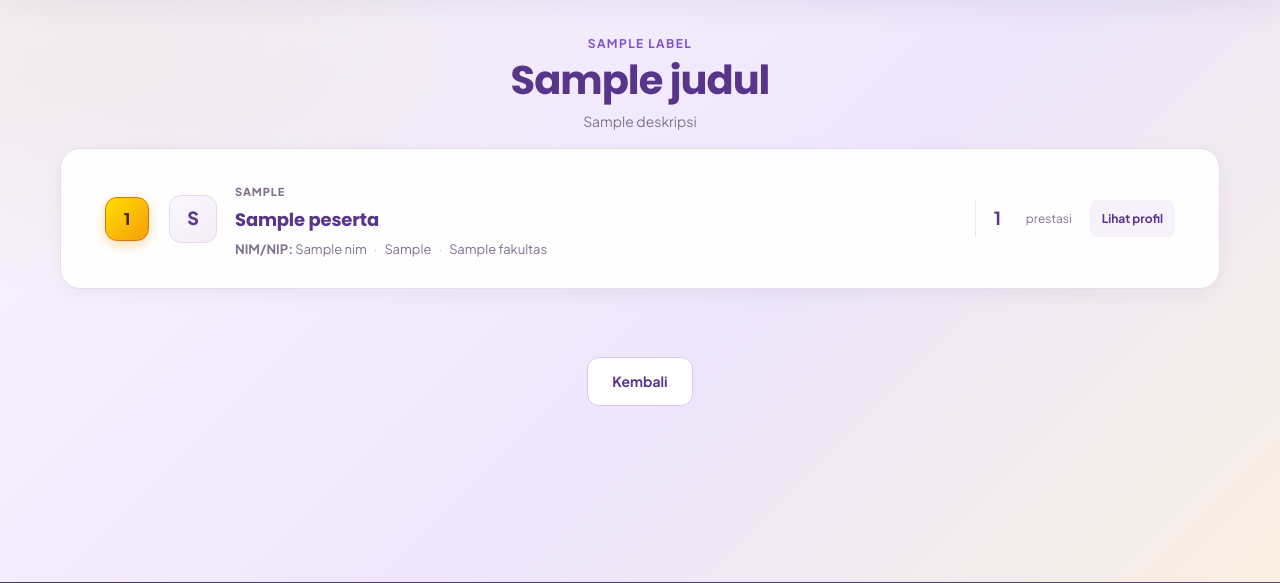
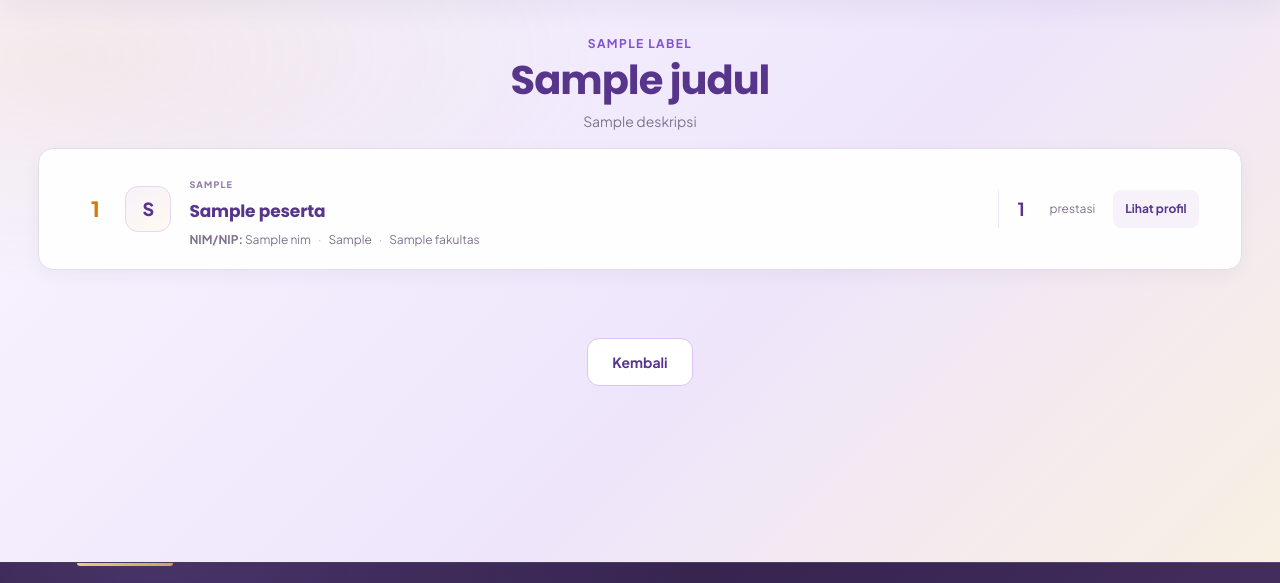
Before and after one commit to injanirevi/SIPRESKA, a Laravel app: template resources/views/prestasi/peserta-tingkat.blade.php in a window 1280 px wide. Shown: the part 83-666 px from the top of the page. Run offline with Laravel 12, Linux system fonts and the light colour scheme; data comes from the database, SQL or seed files in the repository; the template is opened without the code that fills it: most values are stand-ins (such as "Sample title", 1, 10 or a date in 2020).

Commit message:
style: nomor urut polos tanpa kotak dan kembalikan lebar kontainer seperti semula

```diff
--- a/resources/views/prestasi/peserta-tingkat.blade.php
+++ b/resources/views/prestasi/peserta-tingkat.blade.php
@@ -15,17 +15,17 @@
             @foreach ($peserta as $item)
                 @php($anggota = $item['anggota'])
                 <article class="participant-card participant-card-ranked">
-                    <!-- NOMOR PERINGKAT DI PINGGIR KIRI (ALA SS KE-2) -->
-                    <div class="participant-rank-box {{ $loop->iteration <= 3 ? 'rank-podium-' . $loop->iteration : '' }}" title="Peringkat {{ $loop->iteration }}">
+                    <!-- NOMOR BIASA TANPA KOTAK (1, 2, 3, dst) -->
+                    <span class="participant-rank-plain {{ $loop->iteration <= 3 ? 'rank-podium-' . $loop->iteration : '' }}">
                         {{ $loop->iteration }}
-                    </div>
+                    </span>
 
-                    <!-- AVATAR INISIAL BERSIH -->
+                    <!-- AVATAR ASLI SEMULA -->
                     <div class="participant-card-avatar" aria-hidden="true">
                         {{ \Illuminate\Support\Str::upper(\Illuminate\Support\Str::substr($item['nama'], 0, 1)) }}
                     </div>
 
-                    <!-- INFORMASI PESERTA -->
+                    <!-- DATA MAHASISWA / DOSEN -->
                     <div class="participant-card-main">
                         <span class="participant-card-role">{{ $item['jenis_sivitas'] ? ucfirst($item['jenis_sivitas']) : 'Sivitas Akademika' }}</span>
                         <h2>{{ $item['nama'] }}</h2>
@@ -37,7 +37,7 @@
                         </p>
                     </div>
 
-                    <!-- JUMLAH PRESTASI & LINK PROFIL -->
+                    <!-- JUMLAH PRESTASI -->
                     <div class="participant-card-side">
                         <strong>{{ $item['prestasis']->count() }}</strong>
                         <span>prestasi</span>
@@ -56,131 +56,46 @@
 </section>
 
 <style>
-/* Kontainer direktori dengan padding dalam yang lega */
-.participant-directory {
-    width: min(92%, 1160px) !important;
-    margin-inline: auto !important;
-    padding: 12px 24px !important;
-    border-radius: 20px !important;
-}
-
-/* Kartu baris peserta dengan 4 kolom proporsional (Nomor | Avatar | Info | Aksi) */
+/* Kembalikan ukuran kontainer tabel seperti semula dari CSS asli (tidak mengecil) */
 .participant-card.participant-card-ranked {
     display: grid !important;
-    grid-template-columns: 46px 48px minmax(0, 1fr) minmax(130px, auto) !important;
+    grid-template-columns: 28px 48px minmax(0, 1fr) minmax(130px, auto) !important;
     align-items: center !important;
-    gap: 18px !important;
+    gap: 16px !important;
     padding: 16px 20px !important;
 }
 
-/* Kotak nomor peringkat di pinggir kiri (ala SS ke-2 tapi proporsional dan tidak mepet) */
-.participant-rank-box {
-    width: 44px;
-    height: 44px;
-    border-radius: 12px;
-    display: flex;
-    align-items: center;
-    justify-content: center;
-    font-size: 16px;
+/* Nomor biasa polos tanpa kotak, bersih & elegan */
+.participant-rank-plain {
+    font-size: 21px;
     font-weight: 800;
     color: #5B3A8E;
-    background: #F3EDF9;
-    border: 1.5px solid #E4D7F5;
-    flex-shrink: 0;
-    transition: transform 0.18s ease;
+    text-align: center;
+    line-height: 1;
+    display: block;
+    user-select: none;
 }
 
-.participant-card:hover .participant-rank-box {
-    transform: scale(1.05);
+.participant-rank-plain.rank-podium-1 {
+    color: #D97706 !important;
 }
 
-/* Warna podium 1, 2, 3 yang cerah dan elegan */
-.participant-rank-box.rank-podium-1 {
-    background: linear-gradient(135deg, #FFDF00 0%, #F59E0B 100%) !important;
-    color: #452200 !important;
-    border-color: #D97706 !important;
-    box-shadow: 0 4px 12px rgba(245, 158, 11, 0.35) !important;
+.participant-rank-plain.rank-podium-2 {
+    color: #475569 !important;
 }
 
-.participant-rank-box.rank-podium-2 {
-    background: linear-gradient(135deg, #F1F5F9 0%, #CBD5E1 100%) !important;
-    color: #1E293B !important;
-    border-color: #94A3B8 !important;
-    box-shadow: 0 4px 12px rgba(148, 163, 184, 0.3) !important;
-}
-
-.participant-rank-box.rank-podium-3 {
-    background: linear-gradient(135deg, #FFEDD5 0%, #FB923C 100%) !important;
-    color: #7C2D12 !important;
-    border-color: #EA580C !important;
-    box-shadow: 0 4px 12px rgba(251, 146, 60, 0.3) !important;
-}
-
-/* Avatar inisial */
-.participant-card-avatar {
-    width: 48px !important;
-    height: 48px !important;
-    border-radius: 12px !important;
-    display: flex !important;
-    align-items: center !important;
-    justify-content: center !important;
-    font-size: 18px !important;
-    font-weight: 750 !important;
-    background: linear-gradient(145deg, #FAF7FD, #F3EDF9) !important;
-    border: 1px solid #E6D8EF !important;
-    color: #5B3A8E !important;
-    flex-shrink: 0 !important;
-}
-
-.participant-card-role {
-    display: inline-block;
-    color: var(--muted);
-    font-size: 11px;
-    font-weight: 750;
-    letter-spacing: .08em;
-    text-transform: uppercase;
-}
-
-.participant-card-main h2 {
-    margin: 3px 0 5px;
-    color: var(--purple-dark);
-    font-size: 18px;
-}
-
-.participant-card-meta {
-    display: flex;
-    flex-wrap: wrap;
-    gap: 7px;
-    margin: 0;
-    color: var(--muted);
-    font-size: 13px;
-}
-
-.participant-card-meta span + span::before {
-    content: '·';
-    margin-right: 7px;
-    color: #C8B8DA;
+.participant-rank-plain.rank-podium-3 {
+    color: #B45309 !important;
 }
 
 @media (max-width: 760px) {
-    .participant-directory {
-        padding: 8px 12px !important;
-    }
     .participant-card.participant-card-ranked {
-        grid-template-columns: 36px 42px minmax(0, 1fr) !important;
+        grid-template-columns: 24px 42px minmax(0, 1fr) !important;
         gap: 12px !important;
         padding: 14px 10px !important;
     }
-    .participant-rank-box {
-        width: 36px;
-        height: 36px;
-        font-size: 14px;
-        border-radius: 10px;
-    }
-    .participant-card-avatar {
-        width: 40px !important;
-        height: 40px !important;
-        font-size: 16px !important;
+    .participant-rank-plain {
+        font-size: 17px;
     }
 }
 </style>
```
